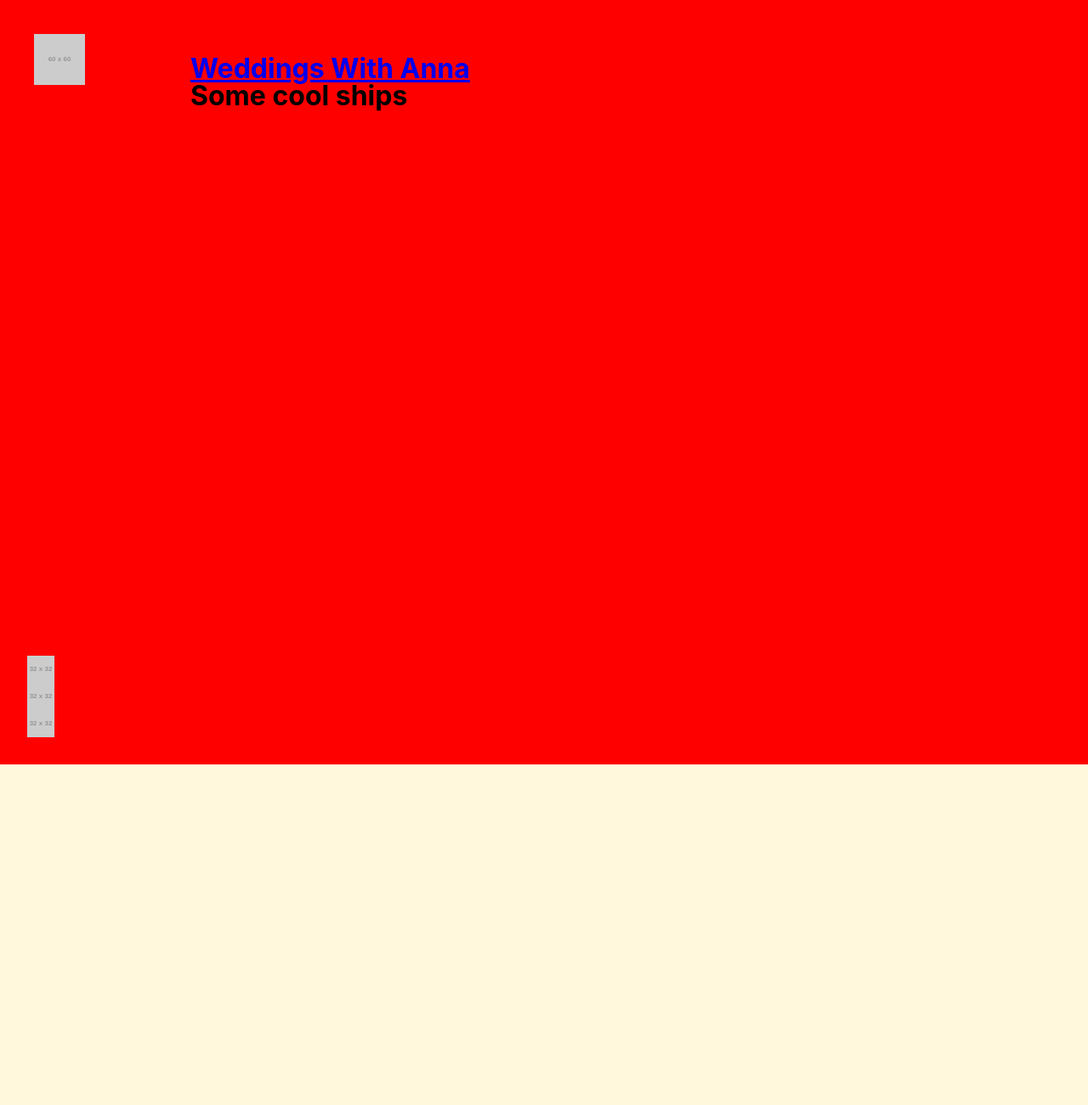
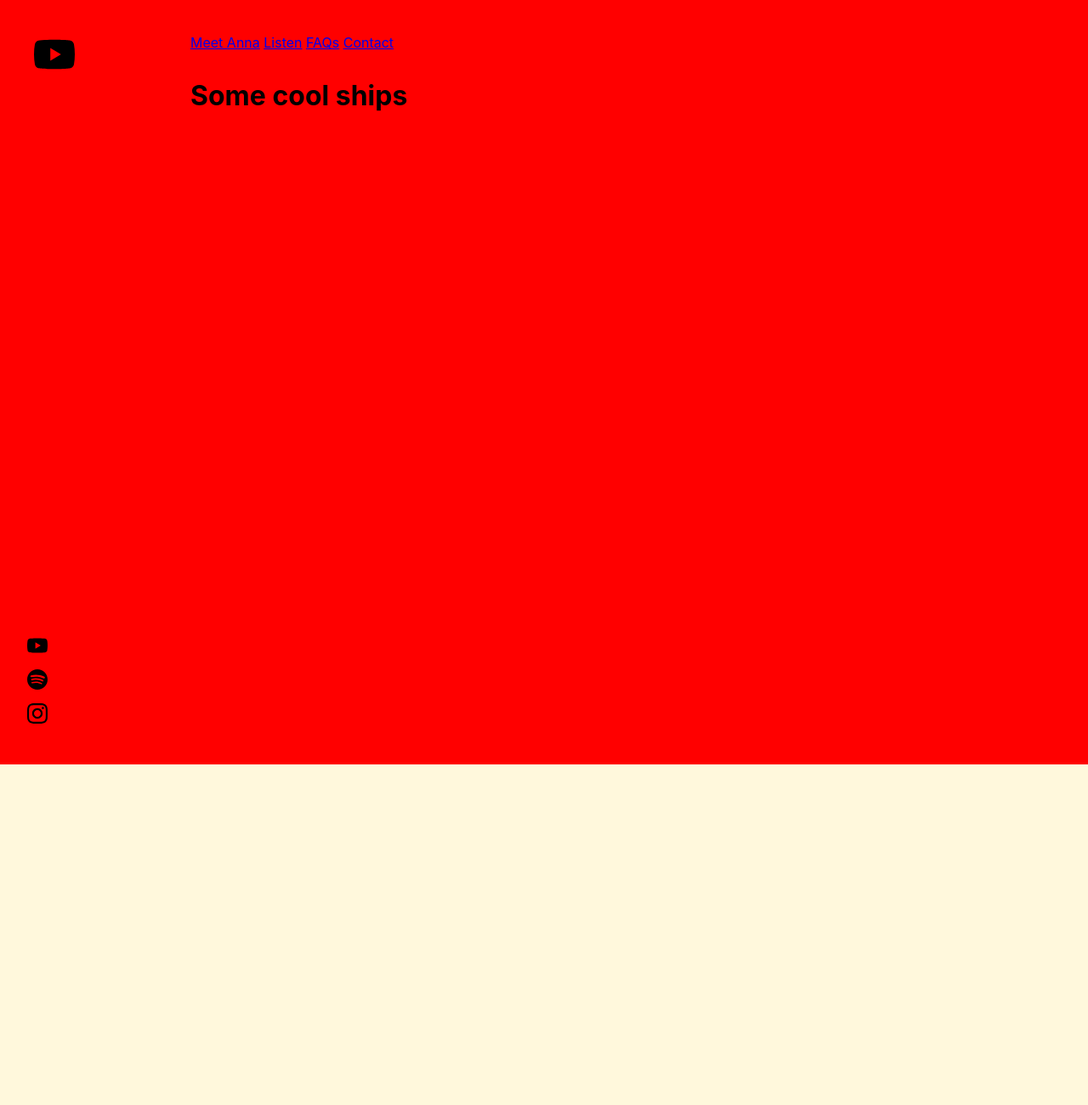
Before and after one commit to lukemoderwell/wwa, a Jekyll site: the page built from index.html, in a window 1280 px wide. Shown: the whole page at 85% size. Built offline with Jekyll 4.4.1, drawn with Linux system fonts in a browser that asks for light colours; a script that is not in the unit is left out.

Commit message:
header w/ social icons

```diff
--- a/_includes/_header.html
+++ b/_includes/_header.html
@@ -1,15 +1,32 @@
 <div class="app-header">
   <div class="header">
     <div class="header-logo">
-      <img src="https://placehold.it/60x60" />
+      <svg viewbox="0 0 250 250">
+        <use href="/assets/svg/icons.svg#youtube"></use>
+      </svg>
     </div>
     <div class="header-links">
-      <a href="#"><h1>Weddings With Anna</h1></a>
+      <a href="#bio">Meet Anna</a>
+      <a href="#listen">Listen</a>
+      <a href="#">FAQs</a>
+      <a href="#">Contact</a>
     </div>
     <div class="header-social">
-      <img src="https://placehold.it/32x32" />
-      <img src="https://placehold.it/32x32" />
-      <img src="https://placehold.it/32x32" />
+      <a href="#" class="social-item">
+        <svg viewbox="0 0 250 250">
+          <use href="/assets/svg/icons.svg#youtube"></use>
+        </svg>
+      </a>
+      <a href="https://open.spotify.com/artist/7xe7qzQ4BlFpgbl6KI4ftW" target="_blank" class="social-item">
+        <svg viewbox="0 0 250 250">
+          <use href="/assets/svg/icons.svg#spotify"></use>
+        </svg>
+      </a>
+      <a href="#" class="social-item">
+        <svg viewbox="0 0 250 250">
+          <use href="/assets/svg/icons.svg#instagram"></use>
+        </svg>
+      </a>
     </div>
   </div>
 </div>
--- a/assets/css/_header.scss
+++ b/assets/css/_header.scss
@@ -8,6 +8,8 @@
 
   .header-logo {
     position: fixed;
+    display: block;
+    width: 3rem;
     padding-left: $unit-4;
     padding-top: $unit-4;
     padding-bottom: $unit-4;
@@ -31,8 +33,11 @@
     padding-top: $unit-4;
     padding-bottom: $unit-4;
 
-    & > img {
+    .social-item {
       display: block;
+      margin-bottom: 1rem;
+      width: 1.5rem;
+      height: 1.5rem;
     }
   }
 }
```
Also changed, not shown: assets/svg/icons.svg (added).
